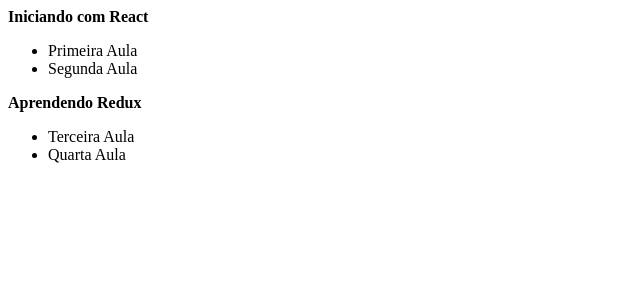
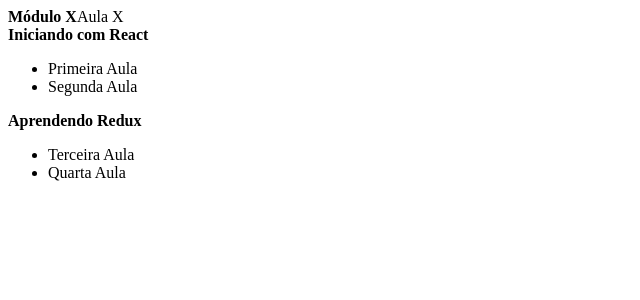
Before and after one commit to mateus-azevedo/learning-redux, a React (Create React App) app in the folder reactredux/: page / in a window 1280 px wide. Shown: the top 300 px of the page, without its empty margins (0-640 px from the left). Built offline with nearby package versions, Linux system fonts and the light colour scheme.

Commit message:
Adicionado Video

```diff
--- a/reactredux/src/App.js
+++ b/reactredux/src/App.js
@@ -1,9 +1,11 @@
 import React from "react";
+import Video from "./components/Video";
 import Sidebar from "./components/Sidebar";
 
 function App() {
   return (
     <div className="App">
+      <Video />
       <Sidebar />
     </div>
   );
--- /dev/null
+++ b/reactredux/src/components/Video/index.js
@@ -0,0 +1,12 @@
+import React, { Component } from "react";
+
+export default class Video extends Component {
+  render() {
+    return (
+      <div>
+        <strong>Módulo X</strong>
+        <span>Aula X</span>
+      </div>
+    );
+  }
+}
```
